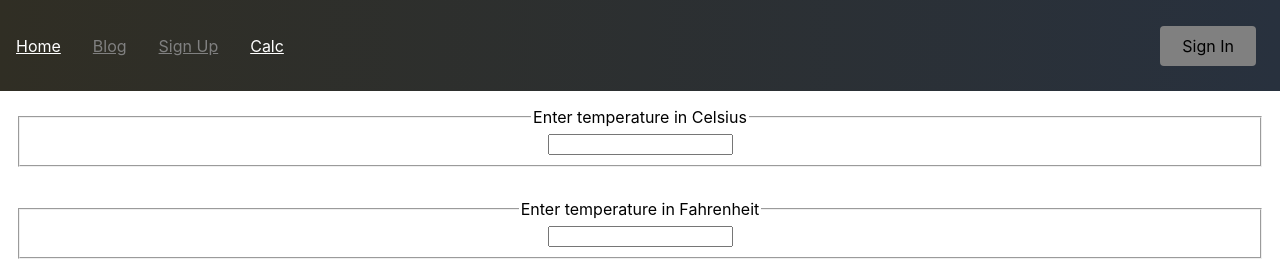
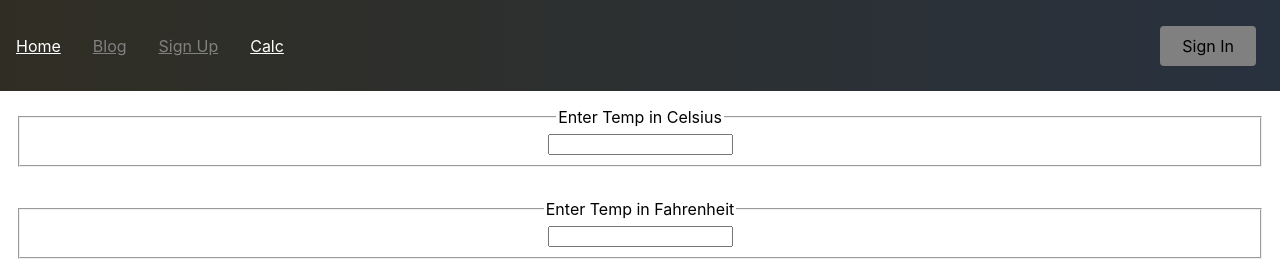
Before and after one commit to coronel08/react-progress-bar, a React (Create React App) app: page /calculator in a window 1280 px wide. Shown: the top 269 px of the page. Built offline with nearby package versions, Linux system fonts and the light colour scheme.

Commit message:
converted TempInput to function instead of class

```diff
--- a/src/components/Calc/TempInput.js
+++ b/src/components/Calc/TempInput.js
@@ -1,4 +1,4 @@
-import React, { Component } from 'react'
+import React from 'react'
 import styled from 'styled-components'
 
 const scaleNames = {
@@ -6,32 +6,23 @@ const scaleNames = {
     f: 'Fahrenheit'
 }
 
-export class TempInput extends Component {
-    constructor(props){
-        super(props)
-        this.handleChange = this.handleChange.bind(this);
+function TempInput({onTempChange,temperature, scale,}) {
+
+    const handleChange = (e) => {
+        onTempChange(e.target.value)
     }
-
-    handleChange(e){
-        this.props.onTempChange(e.target.value)
-    }
-
-    render() {
-        const temperature = this.props.temperature
-        const scale = this.props.scale
 
     return (
         <FieldsetDiv>
-                <fieldset >
-                    <legend>Enter temperature in {scaleNames[scale]}</legend>
+            <fieldset>
+                <legend>Enter Temp in {scaleNames[scale]}</legend>
                 <input
                     value={temperature}
-                        onChange={this.handleChange}
+                    onChange={handleChange}
                 />
             </fieldset>
         </FieldsetDiv>
     )
-    }
 }
 
 export default TempInput
```
Lines whose indentation alone changed are shown as unchanged.
